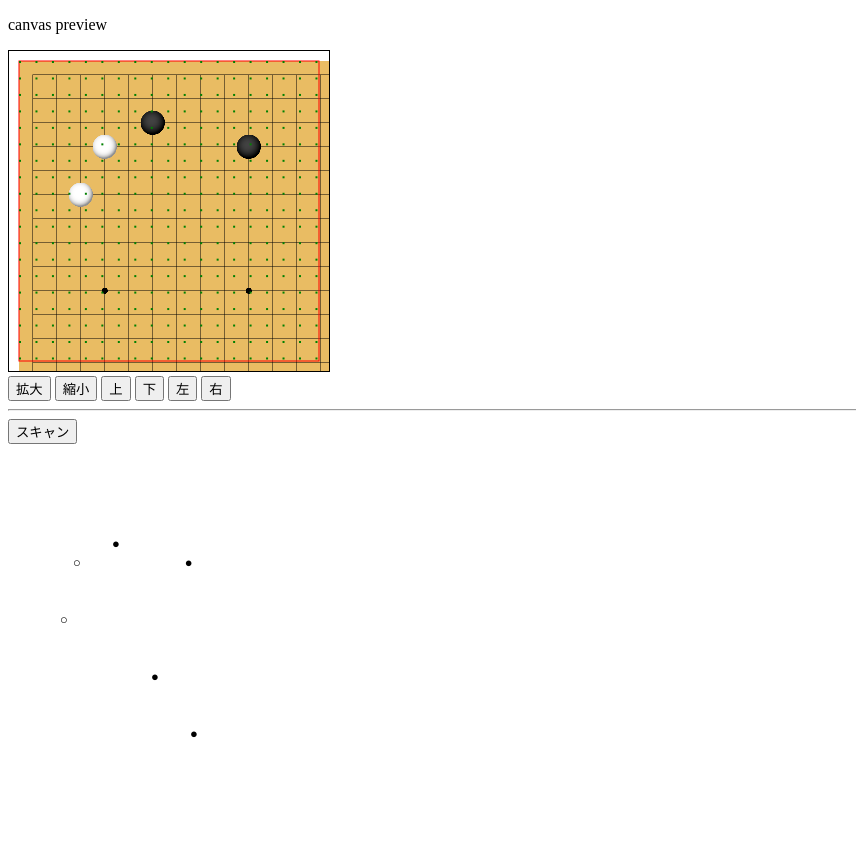
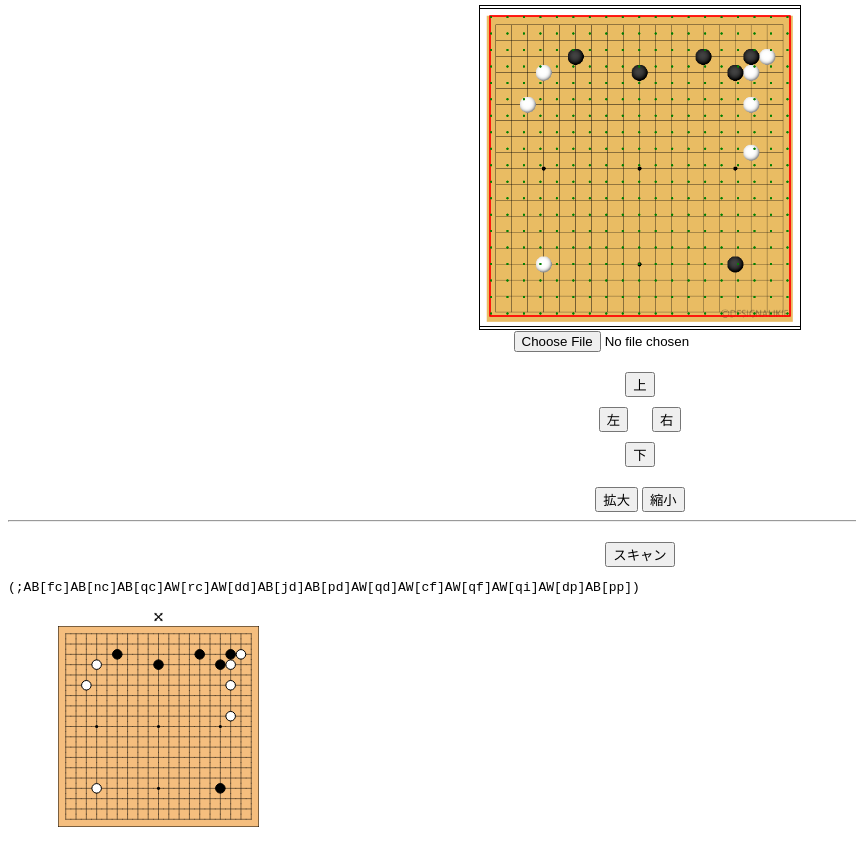
Before and after one commit to igo9x9/scan, a plain HTML site: page index.html in a window 1280 px wide. Both pictures are taken after a click on the button "スキャン". Shown: the whole page, without its empty margins (0-856 px from the left). Before the commit the page ends 812 px from the top, so only its background shows below. Drawn offline with Linux system fonts and the light colour scheme.

Commit message:
Update index.html

```diff
--- a/index.html
+++ b/index.html
@@ -4,37 +4,92 @@
     <meta charset="UTF-8" />
     <meta name="viewport" content="width=device-width, user-scalable=no" />
     <meta name="apple-mobile-web-app-capable" content="yes" />
+    <script src="glift_1_1_2.min.js"></script>
+    <style>
+        .canvas-wrapper {
+            position: relative;
+        }
+        .canvas-wrapper canvas {
+            position: absolute;
+            top: 0;
+            left: 0;
+        }
+    </style>
 </head>
 
 
-<div>
-    <p>canvas preview</p>
-    <canvas id="canvasPreview" width="320" height="320" style="border: 1px solid #000"></canvas>
+
+<!-- <div>
+    <div class="canvas-wrapper">
+        <canvas id="canvas1" width="320" height="320" style="border: 1px solid #000"></canvas>
+        <canvas id="canvas2" width="320" height="320" style="border: 1px solid #000"></canvas>
+    </div>
+</div> -->
+
+<div style="text-align:center">
+    <canvas id="canvas1" width="320" height="320" style="border: 1px solid #000"></canvas>
 </div>
 
-<button id="zoomin">拡大</button>
-<button id="zoomout">縮小</button>
+<div style="text-align:center;margin-top: -328.667px;">
+    <canvas id="canvas2" width="320" height="320" style="border: 1px solid #000"></canvas>
+</div>
 
-<button id="up">上</button>
-<button id="down">下</button>
-<button id="left">左</button>
-<button id="right">右</button>
+<div>
 
-<hr>
+    <div style="text-align:center">
+        <input type="file" id="file">
+    </div>
 
-<button id="scan">スキャン</button>
+    <div style="text-align:center; margin-top: 20px;">
+        <button id="up">上</button>
+    </div>
+    <div style="text-align:center; margin-top: 10px;">
+        <button id="left" style="margin-right: 10px;">左</button>
+        <button id="right" style="margin-left: 10px;">右</button>
+    </div>
+    <div style="text-align:center; margin-top: 10px;">
+        <button id="down">下</button>
+    </div>
 
-<pre id="result" style="font-family: monospace;"></pre>
+    <div style="text-align:center; margin-top: 20px;">
+        <button id="zoomin">拡大</button>
+        <button id="zoomout">縮小</button>
+    </div>
+
+    <hr>
+
+    <div style="text-align:center; margin-top: 20px;">
+        <button id="scan">スキャン</button>
+    </div>
+
+    <pre id="result" style="font-family: monospace;"></pre>
+
+</div>
+
+<div id="test" style="width: 300px; height: 300px"></div>
 
 
 <script>
 
-let imgZoom = 0;
+let imgScale = 1;
 let imgX = 0, imgY = 0;
+
+document.getElementById("file").addEventListener("change", e => {
+
+    const file = e.target.files[0];
+    const reader = new FileReader();
+    reader.readAsDataURL(file);
+
+    if (file) {
+        reader.onload = () => {
+            image.src = reader.result;
+        }
+    }
+})
 
 document.getElementById("zoomin").addEventListener("pointerdown", e => {
     const intervalId = setInterval(() => {
-        imgZoom += 1;
+        imgScale += 0.001;
         update();
     }, 50);
     document.addEventListener('pointerup', () => {
@@ -44,7 +99,7 @@ document.getElementById("zoomin").addEventListener("pointerdown", e => {
 
 document.getElementById("zoomout").addEventListener("pointerdown", e => {
     const intervalId = setInterval(() => {
-        imgZoom -= 1;
+        imgScale -= 0.001;
         update();
     }, 50);
     document.addEventListener('pointerup', () => {
@@ -93,71 +148,49 @@ document.getElementById("right").addEventListener("pointerdown", e => {
 });
 
 function update() {
-    ctx.clearRect(0, 0, 1000, 1000);
-    ctx.drawImage(image, imgX, imgY, image.naturalWidth + imgZoom, image.naturalHeight + imgZoom);
-    drawGrid();
+    ctx1.clearRect(0, 0, 1000, 1000);
+    ctx1.save();
+    ctx1.scale(imgScale, imgScale);
+    ctx1.drawImage(image, imgX, imgY);
+    ctx1.restore();
 }
 
-function update2() {
-    ctx.clearRect(0, 0, 1000, 1000);
-    ctx.drawImage(image, imgX, imgY, image.naturalWidth + imgZoom, image.naturalHeight + imgZoom);
-}
 
-function drawGrid() {
-    ctx.lineWidth = 1.0;
-    ctx.strokeStyle = "red";
-    ctx.strokeRect(10, 10, 300, 300);
+document.getElementById("scan").addEventListener("click", e => {
+    update();
 
     const unitWidth = 280 / 17;
     const unitHeight = 280 / 17;
 
-    for (y = 10; y <= 310; y += unitHeight) {
+    const alphabet = 'abcdefghijklmnopqrstuvwxyz'.split("");
+    let hoge = "";
+    // let sgf = "(;FF[4]GM[1]SZ[19];";
+    let sgf = "(;";
 
-        for (x = 10; x <= 310; x += unitWidth) {
-            var imagedata = ctx.getImageData(x, y, 1, 1);
+    let yy = 0;
+    for (y = 11; y <= 300; y += unitHeight) {
+        let row = "";
+        let xx = 0;
+        for (x = 11; x <= 300; x += unitWidth) {
 
-            var r = imagedata.data[0];
-            var g = imagedata.data[1];
-            var b = imagedata.data[2];
-
-            ctx.fillStyle = 'green';
-            ctx.fillRect(x, y, 2, 2);
-
-        }
-
-    }
-
-}
-
-document.getElementById("scan").addEventListener("click", e => {
-    update2();
-
-    const unitWidth = 280 / 17;
-    const unitHeight = 280 / 17;
-
-    let hoge = "";
-    for (y = 10; y <= 300; y += unitHeight) {
-        let row = "";
-        for (x = 10; x <= 300; x += unitWidth) {
-
-            const imagedata1 = ctx.getImageData(x, y, 1, 1);
+            const imagedata1 = ctx1.getImageData(x, y, 1, 1);
             const r1 = imagedata1.data[0];
             const g1 = imagedata1.data[1];
             const b1 = imagedata1.data[2];
 
-            const imagedata2 = ctx.getImageData(x - 10, y - 10, 1, 1);
-            const r2 = imagedata1.data[0];
-            const g2 = imagedata1.data[1];
-            const b2 = imagedata1.data[2];
+            const imagedata2 = ctx1.getImageData(x - 2, y - 2, 1, 1);
+            const r2 = imagedata2.data[0];
+            const g2 = imagedata2.data[1];
+            const b2 = imagedata2.data[2];
 
-            const imagedata3 = ctx.getImageData(x + 10, y + 10, 1, 1);
-            const r3 = imagedata1.data[0];
-            const g3 = imagedata1.data[1];
-            const b3 = imagedata1.data[2];
+            const imagedata3 = ctx1.getImageData(x + 2, y + 2, 1, 1);
+            const r3 = imagedata3.data[0];
+            const g3 = imagedata3.data[1];
+            const b3 = imagedata3.data[2];
 
-            const isBlack = (r1 < 100 && g1 < 100 && b1 < 100)
-                && (r2 < 100 && g2 < 100 && b2 < 100)
-                && (r3 < 100 && g3 < 100 && b3 < 100);
+            const isBlack = (r1 < 80 && g1 < 80 && b1 < 80)
+                && (r2 < 80 && g2 < 80 && b2 < 80)
+                && (r3 < 80 && g3 < 80 && b3 < 80);
 
             const isWhite = (r1 > 200 && g1 > 200 && b1 > 200)
                 && (r2 > 200 && g2 > 200 && b2 > 200)
@@ -165,119 +198,157 @@ document.getElementById("scan").addEventListener("click", e => {
 
             if (isBlack) {
                 row += "●";
+                sgf += "AB[" + alphabet[xx] + alphabet[yy] + "]";
             } else if (isWhite) {
                 row += "○";
+                sgf += "AW[" + alphabet[xx] + alphabet[yy] + "]";
             } else {
                 row += "　";
             }
 
+            xx += 1;
+
         }
+
+        yy += 1;
         hoge += row + "\n";
     }
-    console.log(hoge);
+    sgf += ")";
 
-    document.getElementById("result").innerText = hoge;
+    document.getElementById("result").innerText = sgf;
 
     drawGrid();
 
+    gliftWidget = glift.create({
+        sgf: {
+            sgfString: sgf,
+            widgetType: 'EXAMPLE',
+        },
+        divId: "test"
+    });
 });
 
-const minColor   = { r: 108, g: 0, b: 0 };
-const maxColor   = { r: 255, g: 255, b: 255 };
 
-let media;
-let canvas;
-let ctx;
+const canvas1 = document.getElementById('canvas1');
+const ctx1 = canvas1.getContext('2d');
 
-
-// canvas要素をつくる
-canvas = document.getElementById('canvasPreview');
-
-// コンテキストを取得する
-ctx = canvas.getContext('2d');
+const canvas2 = document.getElementById('canvas2');
+const ctx2 = canvas2.getContext('2d');
 
 const image = new Image();
+
 image.addEventListener("load",function (){
     // canvas.width = image.naturalWidth;
     // canvas.height = image.naturalHeight;
-    ctx.drawImage(image, 0, 0);
+
+    imgScale = canvas1.height / image.naturalHeight;
+    ctx1.save();
+    ctx1.scale(imgScale, imgScale);
+    ctx1.clearRect(0, 0, 1000, 1000);
+    ctx1.drawImage(image, 0, 0);
+    ctx1.restore();
+
     drawGrid();
+});
 
-});
-image.src = "goban.png"
+image.src = "goban.png";
 
-canvas.addEventListener("click", e => {
-    const rect = e.target.getBoundingClientRect();
+drawGrid();
 
-        // ブラウザ上での座標を求める
-    const   viewX = e.clientX - rect.left,
-            viewY = e.clientY - rect.top;
+function drawGrid() {
+    ctx2.lineWidth = 1.0;
+    ctx2.strokeStyle = "red";
+    ctx2.strokeRect(10, 10, 300, 300);
 
-        // 表示サイズとキャンバスの実サイズの比率を求める
-    const   scaleWidth =  canvas.clientWidth / canvas.width,
-            scaleHeight =  canvas.clientHeight / canvas.height;
+    const unitWidth = 280 / 17;
+    const unitHeight = 280 / 17;
 
-        // ブラウザ上でのクリック座標をキャンバス上に変換
-    const   canvasX = Math.floor( viewX / scaleWidth ),
-            canvasY = Math.floor( viewY / scaleHeight );
+    for (y = 11; y <= 310; y += unitHeight) {
 
-	const index = (canvasX * (canvasY - 1)) * 4;
+        for (x = 11; x <= 310; x += unitWidth) {
+            ctx2.beginPath();
+            ctx2.fillStyle = 'green';
+            ctx2.arc(x, y, 1, 0, Math.PI * 2, true);
+            ctx2.fill();
+        }
+
+    }
+
+}
+
+// canvas.addEventListener("click", e => {
+//     const rect = e.target.getBoundingClientRect();
+
+//         // ブラウザ上での座標を求める
+//     const   viewX = e.clientX - rect.left,
+//             viewY = e.clientY - rect.top;
+
+//         // 表示サイズとキャンバスの実サイズの比率を求める
+//     const   scaleWidth =  canvas.clientWidth / canvas.width,
+//             scaleHeight =  canvas.clientHeight / canvas.height;
+
+//         // ブラウザ上でのクリック座標をキャンバス上に変換
+//     const   canvasX = Math.floor( viewX / scaleWidth ),
+//             canvasY = Math.floor( viewY / scaleHeight );
+
+// 	const index = (canvasX * (canvasY - 1)) * 4;
 
 
-    var imagedata = ctx.getImageData(canvasX, canvasY, 1, 1);
+//     var imagedata = ctx.getImageData(canvasX, canvasY, 1, 1);
 
-// RGBAの取得。
-var r = imagedata.data[0];
-var g = imagedata.data[1];
-var b = imagedata.data[2];
-var a = imagedata.data[3];
+// // RGBAの取得。
+// var r = imagedata.data[0];
+// var g = imagedata.data[1];
+// var b = imagedata.data[2];
+// var a = imagedata.data[3];
 
-console.log(r, g, b);
+// console.log(r, g, b);
 
 
-});
+// });
 
 
 
-// canvasを1ピクセルずつ色を確認し、該当すれば色を変更する
-function _changePixelColor() {
-  // コンテキストからデータ取得
-  const imageData = ctx.getImageData(0, 0, canvas.width, canvas.height);
-  const data      = imageData.data; // rgba、1バイト×4のデータ
+// // canvasを1ピクセルずつ色を確認し、該当すれば色を変更する
+// function _changePixelColor() {
+//   // コンテキストからデータ取得
+//   const imageData = ctx.getImageData(0, 0, canvas.width, canvas.height);
+//   const data      = imageData.data; // rgba、1バイト×4のデータ
 
-  // ここに現在のピクセル情報を入れていく
-  const currentColor = {};
+//   // ここに現在のピクセル情報を入れていく
+//   const currentColor = {};
 
-  // 1ピクセルずつ確認していく
-  for(let i = 0, len = data.length; i < len; i += 4) {
-    currentColor.r = data[i];
-    currentColor.g = data[i + 1];
-    currentColor.b = data[i + 2];
+//   // 1ピクセルずつ確認していく
+//   for(let i = 0, len = data.length; i < len; i += 4) {
+//     currentColor.r = data[i];
+//     currentColor.g = data[i + 1];
+//     currentColor.b = data[i + 2];
 
-    // 指定したrgb内であれば黄色に変換する
-    if(_checkTargetColor(currentColor, minColor, maxColor)) {
-      data[i]     = 255;
-      data[i + 1] = 255;
-      data[i + 2] = 0;
-      // data[i + 3] = 0; => アルファ値なので、0にすれば透明になる
-    }
-  }
+//     // 指定したrgb内であれば黄色に変換する
+//     if(_checkTargetColor(currentColor, minColor, maxColor)) {
+//       data[i]     = 255;
+//       data[i + 1] = 255;
+//       data[i + 2] = 0;
+//       // data[i + 3] = 0; => アルファ値なので、0にすれば透明になる
+//     }
+//   }
 
-  // ImageDataオブジェクトに、変更済みのRGBAデータ（変数data）を代入する
-  imageData.data = data;
+//   // ImageDataオブジェクトに、変更済みのRGBAデータ（変数data）を代入する
+//   imageData.data = data;
 
-  // canvasに変更済みのImageDataオブジェクトを描画する
-  ctx.putImageData(imageData, 0, 0);
-};
+//   // canvasに変更済みのImageDataオブジェクトを描画する
+//   ctx.putImageData(imageData, 0, 0);
+// };
 
-// 色の判定用の関数（引数：現在のピクセルのrgb、指定色の最小値、指定色の最大値）
-// 指定したrgb内であれば true を返す
-function _checkTargetColor(current, min, max) {
-  if(min.r > current.r || current.r > max.r) return;
-  if(min.g > current.g || current.g > max.g) return;
-  if(min.b > current.b || current.b > max.b) return;
-  return true;
-};
+// // 色の判定用の関数（引数：現在のピクセルのrgb、指定色の最小値、指定色の最大値）
+// // 指定したrgb内であれば true を返す
+// function _checkTargetColor(current, min, max) {
+//   if(min.r > current.r || current.r > max.r) return;
+//   if(min.g > current.g || current.g > max.g) return;
+//   if(min.b > current.b || current.b > max.b) return;
+//   return true;
+// };
+
 
 </script>
 
```
